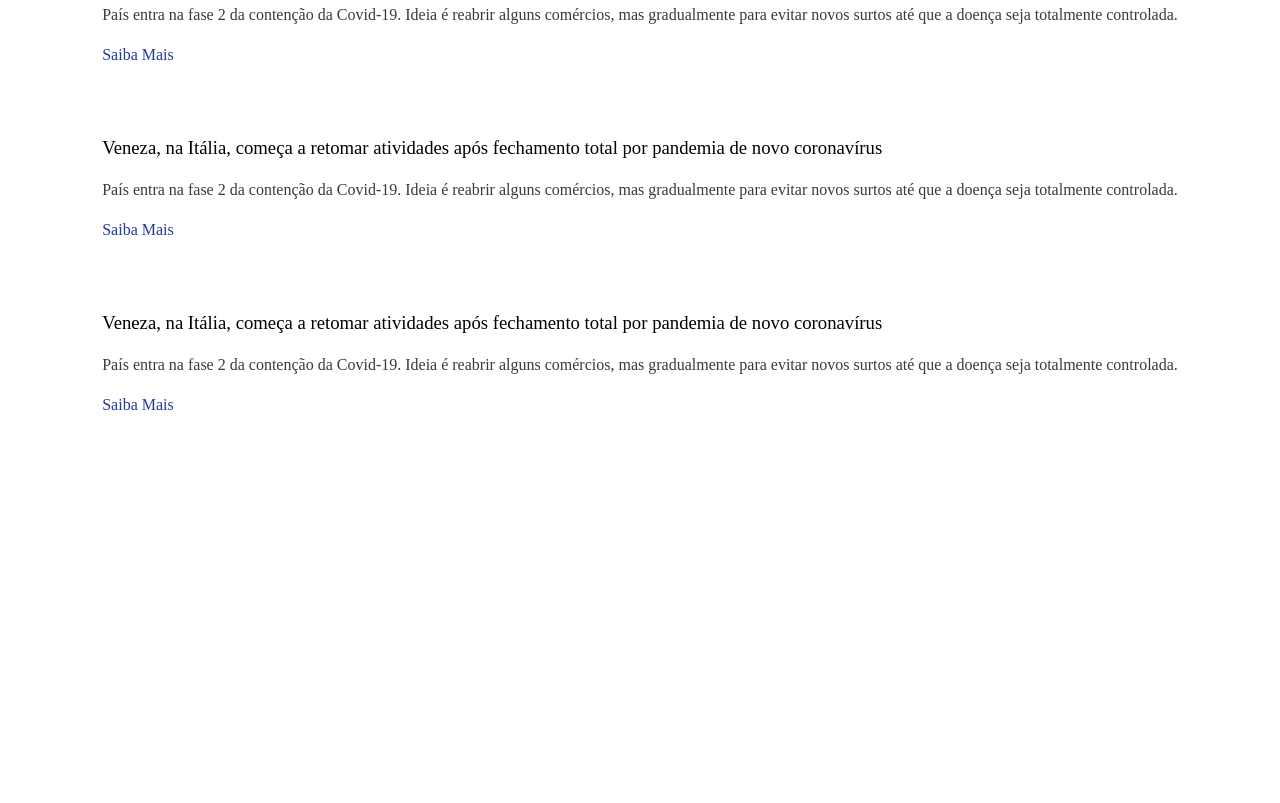
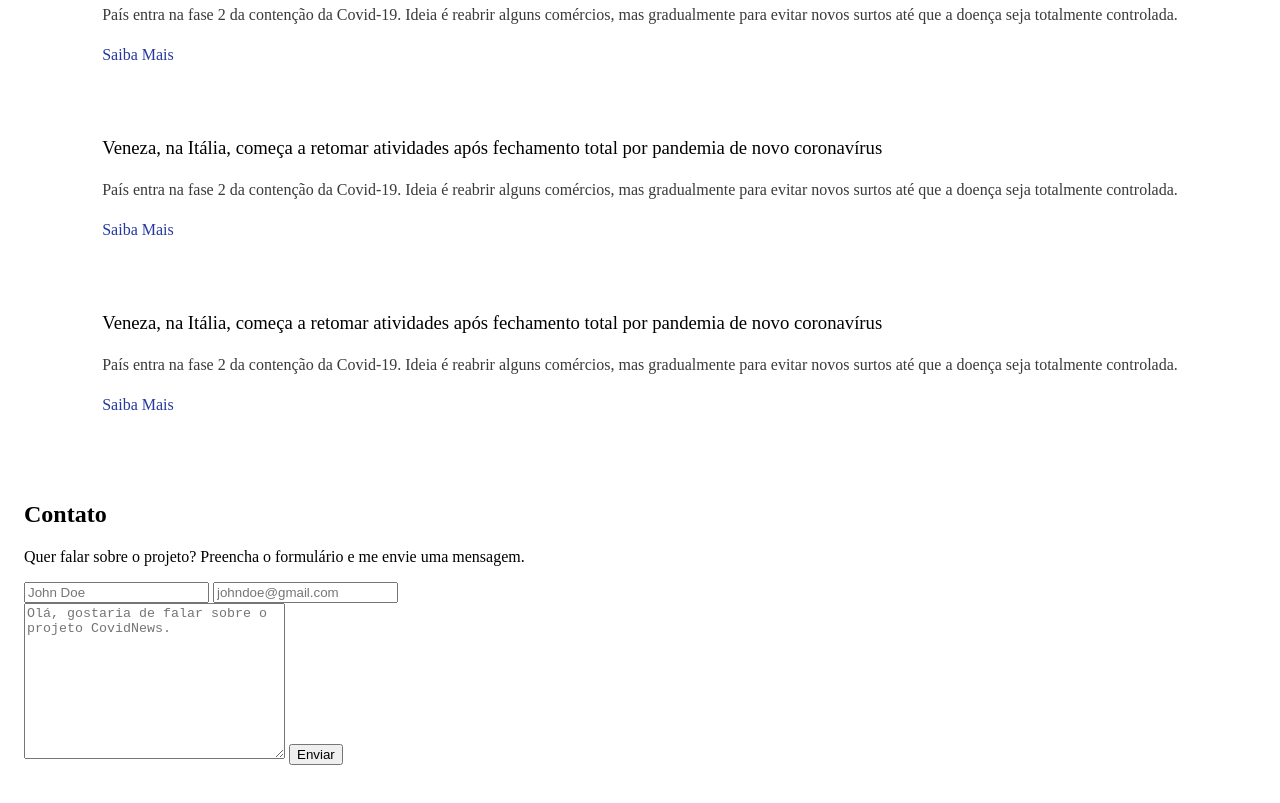
Before and after one commit to pedroigorjs/covidnews-challenge, a plain HTML site: page index.html in a window 1280 px wide. Shown: the part 833-1636 px from the top of the page. Before the commit the page ends 1274 px from the top, so only its background shows below. Drawn offline with Linux system fonts and the light colour scheme; a web font is replaced by a local one.

Commit message:
Create Contact structure and styles

```diff
--- a/assets/css/main.css
+++ b/assets/css/main.css
@@ -1,3 +1,7 @@
 @import './hero.css';
 @import './menu.css';
 @import './articles.css';
+.contact {
+  padding: 1rem;
+  margin: 2rem 0;
+}
--- a/index.html
+++ b/index.html
@@ -83,5 +83,17 @@
     </article>
   </section>
 
+  <section id="contact" class="contact">
+    <h2 class="title">Contato</h2>
+    <p class="text">Quer falar sobre o projeto? Preencha o formulário e me envie uma mensagem.</p>
+    <form class="contact-form" action="https://formspree.io/xwknznjn" method="POST">
+      <div class="form-control">
+        <input type="text" name="name" id="name" placeholder="John Doe" required>
+        <input type="email" name="_replyto" id="email" placeholder="johndoe@gmail.com" required>
+      </div>
+      <textarea name="message" id="message" cols="30" rows="10" placeholder="Olá, gostaria de falar sobre o projeto CovidNews." required></textarea>
+      <button value="Send"  type="submit" class="btn btn--primary">Enviar</button>
+    </form>
+  </section>
 </body>
 </html>
```
